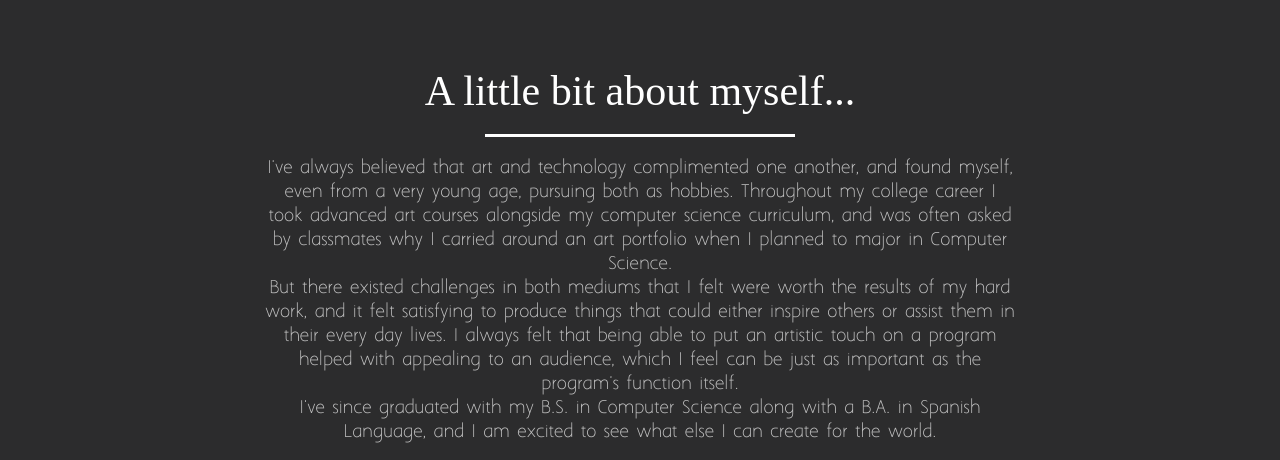
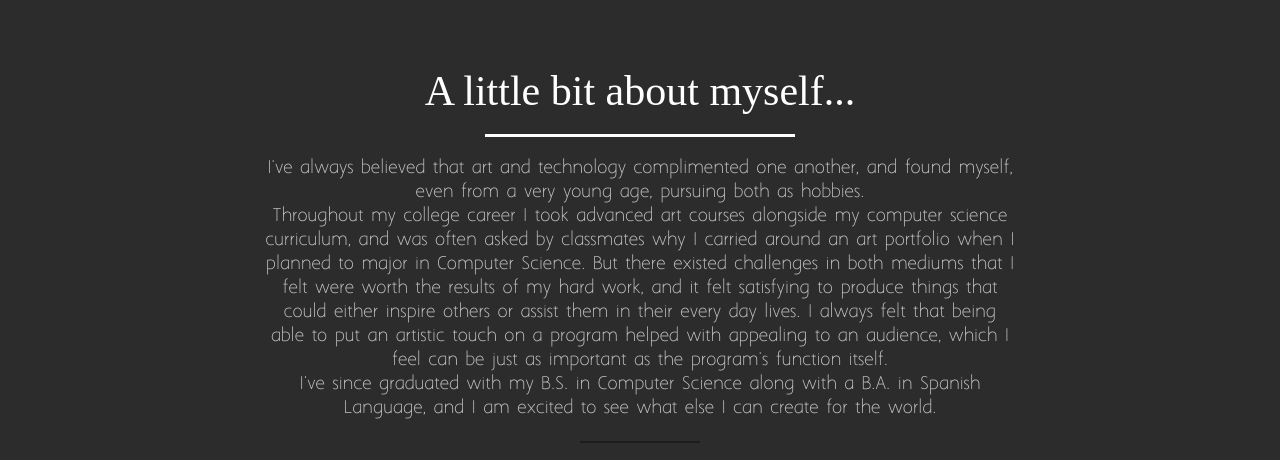
Before and after one commit to cnoelani/cnoelani.github.io, a website: page index.html in a window 1280 px wide. Shown: the part 802-1262 px from the top of the page. Drawn offline with nearby package versions, Linux system fonts and the light colour scheme; files whose address does not match are found by name; a web font is replaced by a local one.

```diff
--- a/index.html
+++ b/index.html
@@ -166,9 +166,9 @@
                     <hr class="light">
                     <p class="text-faded">
                     I've always believed that art and technology complimented one another, and found myself, even from a very young age,
-                    pursuing both as hobbies.
+                    pursuing both as hobbies.<br>
                     Throughout my college career I took advanced art courses alongside my computer science curriculum, and was often asked
-                    by classmates why I carried around an art portfolio when I planned to major in Computer Science. <br>
+                    by classmates why I carried around an art portfolio when I planned to major in Computer Science.
                     But there existed challenges in both mediums that I felt were worth the results of my hard work, and it felt satisfying to produce things that could either inspire
                     others or assist them in their every day lives. I always felt that being able to put an artistic touch on a program helped with appealing
                     to an audience, which I feel can be just as important as the program's function itself.<br>
```
Also changed, not shown: 1 other file.
